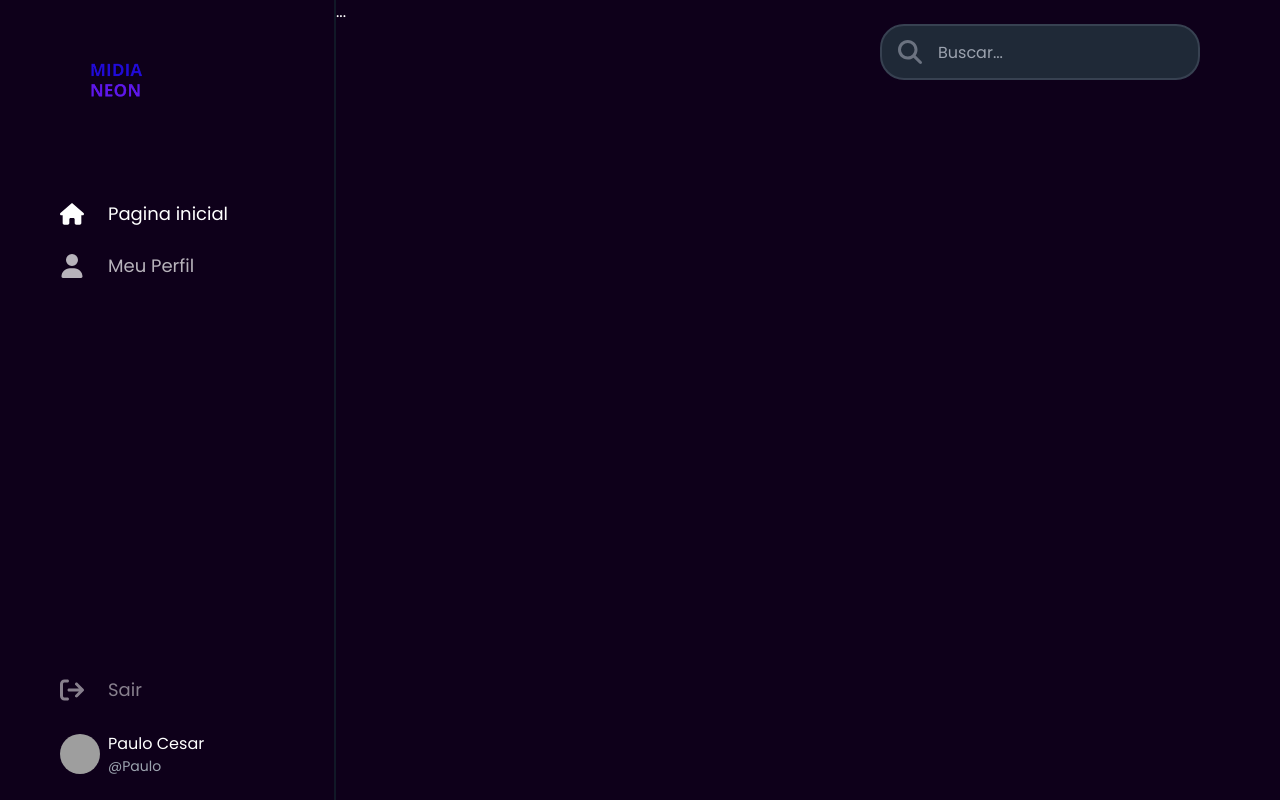
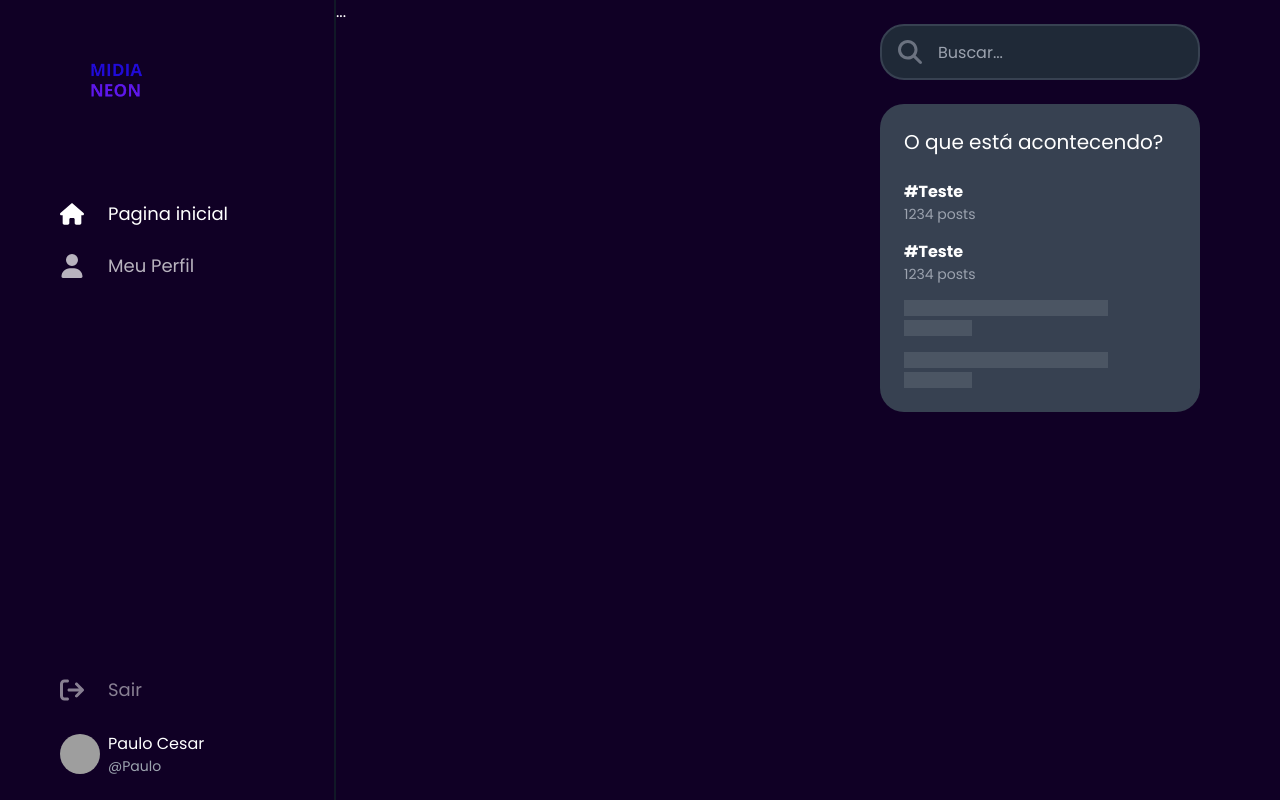
Before and after one commit to PauloAquarius0299/midia-neon-rede-social, a Next.js app in the folder frontend/: page /home in a window 1280 px wide. Built offline with nearby package versions, Linux system fonts and the light colour scheme; grey boxes are pictures that could not be loaded.

Commit message:
feat: add trending topics

```diff
--- a/frontend/src/app/(ui)/layout.tsx
+++ b/frontend/src/app/(ui)/layout.tsx
@@ -5,6 +5,7 @@
 import { faHouse, faUser } from '@fortawesome/free-solid-svg-icons';
 import { NavMyProfile } from '@/components/navbar/nav-myprofile';
 import {SearchInput} from '@/components/ui/search-input';
+import { TrendingArea } from '@/components/ui/trending-area';
 
 type Props = {
     children: ReactNode;
@@ -39,6 +40,7 @@
             </section>
             <aside className='hidden lg:flex flex-col gap-6 sticky top-0 h-fit  w-96 px-8 py-6 border-gray-900'>
                 <SearchInput hideOnSearch />
+                <TrendingArea />
             </aside>
         </main>
     )
--- a/frontend/src/app/globals.css
+++ b/frontend/src/app/globals.css
@@ -6,6 +6,6 @@
 
 body {
   font-family: 'Poppins', sans-serif;
-  background-color: rgb(14, 0, 26);
+  background-color: rgb(16, 0, 37);
   color: white;
 }
--- /dev/null
+++ b/frontend/src/components/ui/treding-item.tsx
@@ -0,0 +1,27 @@
+import Link from "next/link";
+
+type Props = {
+    label: string;
+    count: number;
+}
+
+export const TrendingItem = ({label, count}: Props) => {
+    return (
+        <Link
+        href={`/search?q=${encodeURIComponent(label)}`}
+        className='group/item'
+        >
+        <div className='group-hover/item:underline font-bold'>{label}</div>
+        <div className='text-sm text-gray-400'>{count} posts</div>
+        </Link>
+    )
+}
+
+export const TrendingItemSkeleton = () => {
+    return (
+        <div className='animate-pulse flex flex-col gap-1'>
+            <div className='bg-gray-600 w-3/4 h-4'></div>
+            <div className='bg-gray-600 w-1/4 h-4'></div>
+        </div>
+    )
+}
--- a/frontend/src/components/ui/trending-area.tsx
+++ b/frontend/src/components/ui/trending-area.tsx
@@ -0,0 +1,16 @@
+import { TrendingItem, TrendingItemSkeleton } from "./treding-item"
+
+export const TrendingArea = () => {
+    return (
+        <div className='bg-gray-700 rounded-3xl'>
+            <h2 className='text-xl p-6'>O que está acontecendo?</h2>
+            <div className='flex flex-col gap-4 p-6 pt-0'>
+                <TrendingItem label='#Teste' count={1234} />
+                <TrendingItem label='#Teste' count={1234} />
+                <TrendingItemSkeleton />
+                <TrendingItemSkeleton />
+            </div>
+        </div>
+
+    )
+}
```
